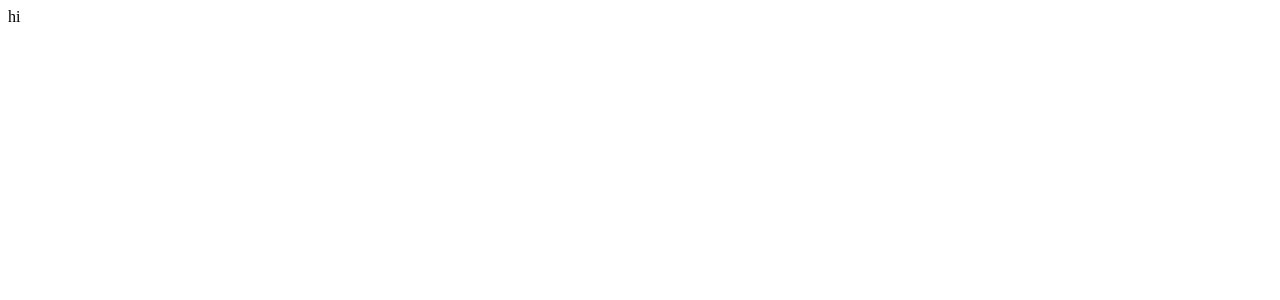
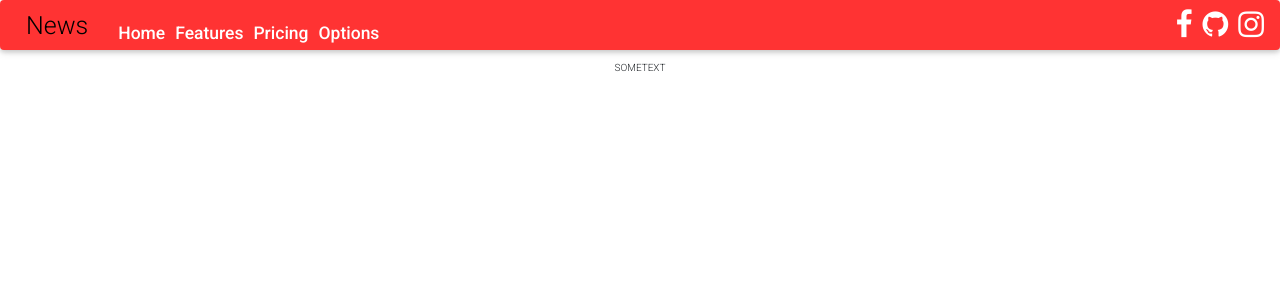
Before and after one commit to maximussJS/news, a React (Create React App) app in the folder client/: page / in a window 1280 px wide. Shown: the top 300 px of the page. Built offline with nearby package versions, Linux system fonts and the light colour scheme.

Commit message:
create header

```diff
--- a/client/package.json
+++ b/client/package.json
@@ -3,6 +3,7 @@
   "version": "0.1.0",
   "private": true,
   "dependencies": {
+    "mdbreact": "^4.8.3",
     "react": "^16.6.3",
     "react-dom": "^16.6.3",
     "react-scripts": "2.1.1"
--- a/client/public/index.html
+++ b/client/public/index.html
@@ -2,11 +2,11 @@
 <html lang="en">
   <head>
     <meta charset="utf-8">
-    <link rel="shortcut icon" href="%PUBLIC_URL%/favicon.ico">
     <meta name="viewport" content="width=device-width, initial-scale=1, shrink-to-fit=no">
     <meta name="theme-color" content="#000000">
-    <link rel="manifest" href="%PUBLIC_URL%/manifest.json">
     <title>News</title>
+    <link rel="stylesheet" href="https://maxcdn.bootstrapcdn.com/bootstrap/3.3.7/css/bootstrap.min.css"
+          integrity="sha384-BVYiiSIFeK1dGmJRAkycuHAHRg32OmUcww7on3RYdg4Va+PmSTsz/K68vbdEjh4u" crossorigin="anonymous">
   </head>
   <body>
     <div id="root"></div>
--- a/client/src/App.js
+++ b/client/src/App.js
@@ -1,12 +1,12 @@
-import React, { Component } from 'react';
+import React,{Component} from 'react';
+import HomePage from './container/HomePage'
+import './index.css'
 
 class App extends Component {
   render() {
     return (
-      <div className="App">
-        hi
-      </div>
-    );
+        <HomePage/>
+    )
   }
 }
 
--- /dev/null
+++ b/client/src/components/Content.jsx
@@ -0,0 +1,13 @@
+import React from 'react'
+import {Container} from 'mdbreact'
+
+const container = {
+  height: 1200,
+}
+
+const Content = () =>
+  <Container style={container} className="text-center mt-5">
+   SOMETEXT
+  </Container>
+
+export default Content
--- /dev/null
+++ b/client/src/components/Header.jsx
@@ -0,0 +1,44 @@
+import React,{Component} from 'react'
+import {Navbar,NavbarBrand} from 'mdbreact'
+import NavbarNavLeft from './NavbarNavLeft'
+import NavbarNavRight from './NavbarNavRight'
+
+const left = {
+  names : ['Home','Features','Pricing','Options'],
+  links : ["#","#","#","#"]
+}
+
+const right = {
+  names: ['facebook','github','instagram'],
+  links: ['#','#','#']
+}
+
+class Header extends Component {
+  render() {
+    const style = {
+      backgroundColor: '#ff3333',
+      maxHeight : 30
+    }
+    const logo = {
+      color : 'black',
+    }
+    return (
+          <Navbar style={style}
+                  dark expand="md"
+                  scrolling
+                  fixed="top">
+             <NavbarBrand href="/"
+                          className="h1"
+                          style={logo}>
+               <h1>News</h1>
+             </NavbarBrand>
+             <NavbarNavLeft names={left.names}
+                            links={left.links}/>
+             <NavbarNavRight names={right.names}
+                             links={right.links}/>
+          </Navbar>
+    )
+  }
+}
+
+export default Header
--- /dev/null
+++ b/client/src/components/NavbarNavLeft.jsx
@@ -0,0 +1,18 @@
+import React from 'react'
+import {NavbarNav,NavItem,NavLink } from 'mdbreact'
+
+const NavbarNavLeft = ({
+    names,
+    links
+}) =>
+  <NavbarNav left>
+    {names.map((name,index) =>
+      <NavItem>
+         <NavLink className="h3" to={links[index]}
+                  key={index}>
+             {name}
+         </NavLink>
+      </NavItem>)}
+  </NavbarNav>
+
+export default NavbarNavLeft
--- /dev/null
+++ b/client/src/components/NavbarNavRight.jsx
@@ -0,0 +1,20 @@
+import React from 'react'
+import {Fa,NavbarNav,NavItem,NavLink} from 'mdbreact'
+
+const NavbarNavRight = ({
+    names,
+    links
+}) =>
+  <NavbarNav right>
+    {names.map( (name,index) =>
+      <NavItem>
+        <NavLink to={links[index]}
+                 key={index}>
+          <Fa size='3x'
+              icon={name}/>
+        </NavLink>
+      </NavItem>
+    )}
+  </NavbarNav>
+
+export default NavbarNavRight
--- /dev/null
+++ b/client/src/container/HomePage.js
@@ -0,0 +1,17 @@
+import React,{Component} from 'react'
+import Header from '../components/Header'
+import Content from '../components/Content'
+
+class HomePage extends Component {
+  render() {
+     return (
+       <div>
+          <Header/>
+         <br/><br/>
+          <Content/>
+       </div>
+     )
+  }
+}
+
+export default HomePage
--- a/client/src/index.js
+++ b/client/src/index.js
@@ -1,6 +1,14 @@
 import React from 'react';
 import ReactDOM from 'react-dom';
-import './index.css';
 import App from './App';
+import { BrowserRouter } from 'react-router-dom';
+import 'font-awesome/css/font-awesome.min.css';
+import 'bootstrap-css-only/css/bootstrap.min.css';
+import 'mdbreact/dist/css/mdb.css';
 
-ReactDOM.render(<App />, document.getElementById('root'));
+ReactDOM.render(
+  <BrowserRouter>
+               <App />
+  </BrowserRouter>,
+  document.getElementById('root')
+)
```
